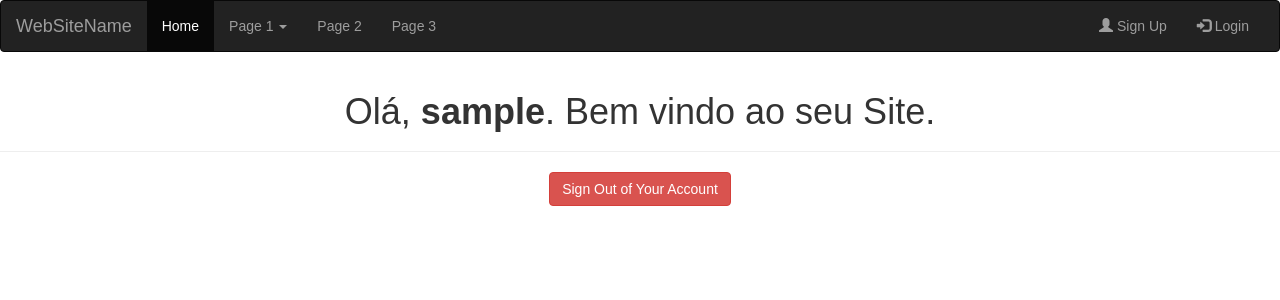
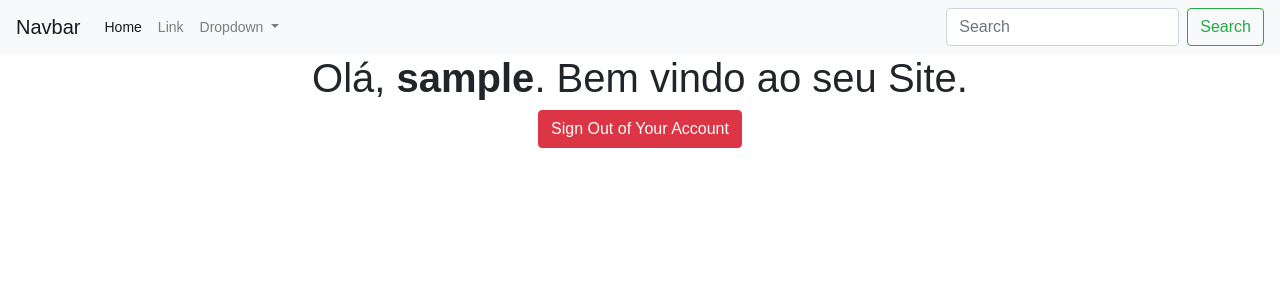
Before and after one commit to wellingtonsilva04/gibTeca, a PHP site: page /private/welcome.php in a window 1280 px wide. Shown: the top 300 px of the page. Run offline with PHP 8.4, Linux system fonts and the light colour scheme; the visitor is signed in with stand-in values (Sample User, id 1).

Commit message:
mudado o navbar do login

```diff
--- a/private/config.php
+++ b/private/config.php
@@ -2,8 +2,8 @@
 /* Database credentials. Assuming you are running MySQL
 server with default setting (user 'root' with no password) */
 define('DB_SERVER', 'localhost');
-define('DB_USERNAME', 'welconv');
-define('DB_PASSWORD', 'sawe2404');
+define('DB_USERNAME', 'root');
+define('DB_PASSWORD', '');
 define('DB_NAME', 'mydb');
 
 /* Attempt to connect to MySQL database */
--- a/private/welcome.php
+++ b/private/welcome.php
@@ -14,43 +14,49 @@ if(!isset($_SESSION['username']) || empty($_SESSION['username'])){
 <head>
     <meta charset="UTF-8">
     <title>Bem vindo</title>
-    <link rel="stylesheet" href="https://maxcdn.bootstrapcdn.com/bootstrap/3.3.7/css/bootstrap.css">
+    <link rel="stylesheet" href="https://stackpath.bootstrapcdn.com/bootstrap/4.1.1/css/bootstrap.min.css" integrity="sha384-WskhaSGFgHYWDcbwN70/dfYBj47jz9qbsMId/iRN3ewGhXQFZCSftd1LZCfmhktB" crossorigin="anonymous">
+    <script src="https://code.jquery.com/jquery-3.3.1.slim.min.js" integrity="sha384-q8i/X+965DzO0rT7abK41JStQIAqVgRVzpbzo5smXKp4YfRvH+8abtTE1Pi6jizo" crossorigin="anonymous"></script>
+    <script src="https://cdnjs.cloudflare.com/ajax/libs/popper.js/1.14.3/umd/popper.min.js" integrity="sha384-ZMP7rVo3mIykV+2+9J3UJ46jBk0WLaUAdn689aCwoqbBJiSnjAK/l8WvCWPIPm49" crossorigin="anonymous"></script>
+    <script src="https://stackpath.bootstrapcdn.com/bootstrap/4.1.1/js/bootstrap.min.js" integrity="sha384-smHYKdLADwkXOn1EmN1qk/HfnUcbVRZyYmZ4qpPea6sjB/pTJ0euyQp0Mk8ck+5T" crossorigin="anonymous"></script>
     <style type="text/css">
         body{ font: 14px sans-serif; text-align: center; }
     </style>
 </head>
 <body>
-    <nav class="navbar navbar-inverse">
-    <div class="container-fluid">
-        <div class="navbar-header">
-        <button type="button" class="navbar-toggle" data-toggle="collapse" data-target="#myNavbar">
-            <span class="icon-bar"></span>
-            <span class="icon-bar"></span>
-            <span class="icon-bar"></span>
-        </button>
-        <a class="navbar-brand" href="#">WebSiteName</a>
+<nav class="navbar navbar-expand-lg navbar-light bg-light">
+  <a class="navbar-brand" href="#">Navbar</a>
+  <button class="navbar-toggler" type="button" data-toggle="collapse" data-target="#navbarSupportedContent" aria-controls="navbarSupportedContent" aria-expanded="false" aria-label="Toggle navigation">
+    <span class="navbar-toggler-icon"></span>
+  </button>
+
+  <div class="collapse navbar-collapse" id="navbarSupportedContent">
+    <ul class="navbar-nav mr-auto">
+      <li class="nav-item active">
+        <a class="nav-link" href="#">Home <span class="sr-only">(current)</span></a>
+      </li>
+      <li class="nav-item">
+        <a class="nav-link" href="#">Link</a>
+      </li>
+      <li class="nav-item dropdown">
+        <a class="nav-link dropdown-toggle" href="#" id="navbarDropdown" role="button" data-toggle="dropdown" aria-haspopup="true" aria-expanded="false">
+          Dropdown
+        </a>
+        <div class="dropdown-menu" aria-labelledby="navbarDropdown">
+          <a class="dropdown-item" href="#">Action</a>
+          <a class="dropdown-item" href="#">Another action</a>
+          <div class="dropdown-divider"></div>
+          <a class="dropdown-item" href="#">Something else here</a>
         </div>
-        <div class="collapse navbar-collapse" id="myNavbar">
-        <ul class="nav navbar-nav">
-            <li class="active"><a href="#">Home</a></li>
-            <li class="dropdown">
-            <a class="dropdown-toggle" data-toggle="dropdown" href="#">Page 1 <span class="caret"></span></a>
-            <ul class="dropdown-menu">
-                <li><a href="#">Page 1-1</a></li>
-                <li><a href="#">Page 1-2</a></li>
-                <li><a href="#">Page 1-3</a></li>
-            </ul>
-            </li>
-            <li><a href="#">Page 2</a></li>
-            <li><a href="#">Page 3</a></li>
-        </ul>
-        <ul class="nav navbar-nav navbar-right">
-            <li><a href="#"><span class="glyphicon glyphicon-user"></span> Sign Up</a></li>
-            <li><a href="#"><span class="glyphicon glyphicon-log-in"></span> Login</a></li>
-        </ul>
-        </div>
-    </div>
-    </nav>
+      </li>
+
+    </ul>
+    <form class="form-inline my-2 my-lg-0">
+      <input class="form-control mr-sm-2" type="search" placeholder="Search" aria-label="Search">
+      <button class="btn btn-outline-success my-2 my-sm-0" type="submit">Search</button>
+    </form>
+
+  </div>
+</nav>
     <div class="page-header">
         <h1>Olá, <b><?php echo htmlspecialchars($_SESSION['username']); ?></b>. Bem vindo ao seu Site.</h1>
     </div>
```
